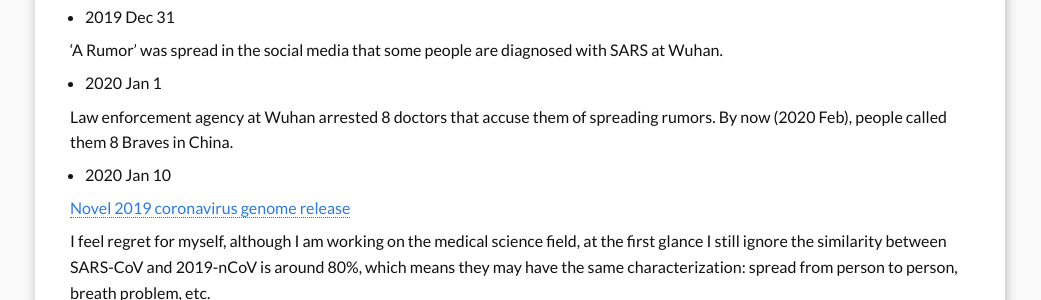
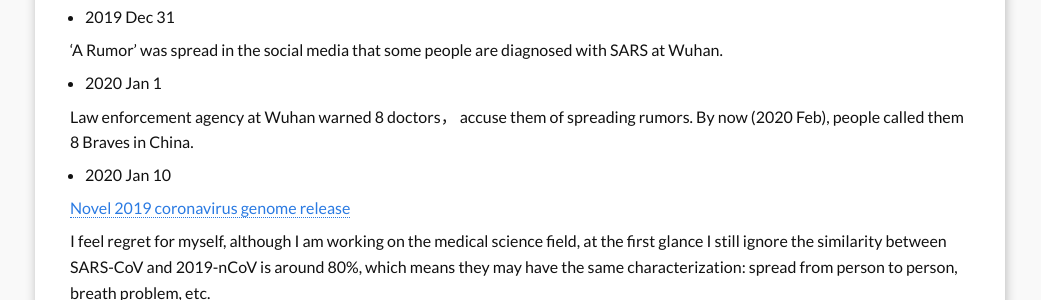
Before and after one commit to yulijia/en, a Jekyll site: the page built from _posts/2020-02-02-2019-nCoV.md, in a window 1280 px wide. Shown: the part 845-1145 px from the top of the page, without its empty margins (120-1161 px from the left). Built offline with Jekyll 4.4.1, drawn with Linux system fonts in a browser that asks for light colours; nearby versions of some CDN libraries; comment, search, counter and statistics services are not loaded.

Commit message:
fix typo

```diff
--- a/_posts/2020-02-02-2019-nCoV.md
+++ b/_posts/2020-02-02-2019-nCoV.md
@@ -33,7 +33,7 @@ Another company confirm the preview result, and this company provide a clincinal
 
 - 2020 Jan 1
 
-Law enforcement agency at Wuhan arrested 8 doctors that accuse them of spreading rumors. By now (2020 Feb), people called them 8 Braves in China.
+Law enforcement agency at Wuhan warned 8 doctors， accuse them of spreading rumors. By now (2020 Feb), people called them 8 Braves in China.
 
 - 2020 Jan 10
 
```
